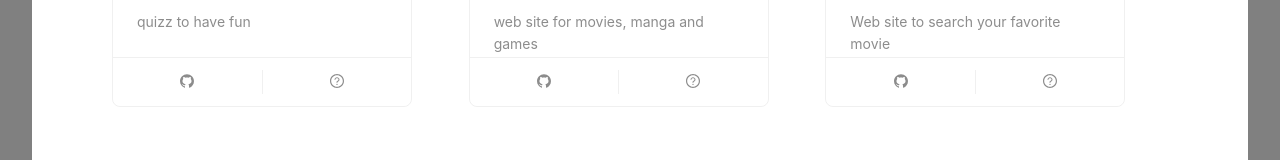
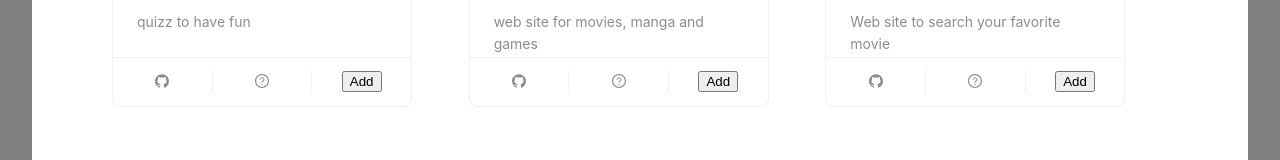
Before and after one commit to dryes380/portfolio2027Next, a React (Create React App) app in the folder front/: page /portfolio in a window 1280 px wide. Shown: the part 520-680 px from the top of the page. Built offline with nearby package versions, Linux system fonts and the light colour scheme.

Commit message:
added feature favorite

```diff
--- a/front/src/container/Portfolio.js
+++ b/front/src/container/Portfolio.js
@@ -1,60 +1,99 @@
-import React, { useState } from "react";
-import { Card, Divider, Modal, Tooltip } from 'antd'
-import { GithubOutlined, QuestionCircleOutlined } from '@ant-design/icons';
+import React, { useState, useEffect } from "react";
+import { Card, Divider, Modal, Tooltip } from "antd";
+import { GithubOutlined, QuestionCircleOutlined } from "@ant-design/icons";
 
-import { PortFolioData } from '../data/PortfolioData'
-import './Portfolio.css'
+import { PortFolioData } from "../data/PortfolioData";
+import "./Portfolio.css";
 
 const Portfolio = () => {
-  const { Meta } = Card
+  const { Meta } = Card;
+  const [favorites, setFavorites] = useState([]);
   const [isModalOpen, setIsModalOpen] = useState(false);
   const [contentTitle, setContentTitle] = useState("");
-  const [contentStack, setContentStack] = useState('')
-  const [contentDate, setContentDate] = useState('')
-  const [contentPicture, setContentPicture] = useState('')
+  const [contentStack, setContentStack] = useState("");
+  const [contentDate, setContentDate] = useState("");
+  const [contentPicture, setContentPicture] = useState("");
 
+  useEffect(() => {
+    setFavorites(PortFolioData);
+  }, []);
+
+  const handleFavorites = (id) => {
+    const newFavorites = favorites.map((item) => {
+      return item.id === id ? { ...item, favorite: !item.favorite } : item;
+    });
+
+    setFavorites(newFavorites);
+  };
   const handleCancel = () => {
     setIsModalOpen(false);
   };
 
   return (
     <div className="Content">
-      <h1 className='portfolioGeneral'>Portfolio</h1>
+      <h1 className="portfolioGeneral">Portfolio</h1>
       <Divider />
-      <div className='portfolioProjects'>
-        {PortFolioData.map((data => {
+      <div className="portfolioProjects">
+        {favorites.map((data) => {
           return (
             <Card
-              className='portfolioCards'
+              className="portfolioCards"
               cover={
                 <img
-                  className='portfolioPictures'
+                  className="portfolioPictures"
                   alt="example"
                   src={data.picture}
-                  onClick={() => window.open(data.linkRedirect, 'redirect')}
+                  onClick={() => window.open(data.linkRedirect, "redirect")}
                 />
               }
               actions={[
-                <Tooltip title='Link to source code'><GithubOutlined key='source' onClick={() => window.open(data.codeSource, 'source')} /></Tooltip>,
-                <Tooltip title='Details project'><QuestionCircleOutlined key='details' onClick={() => { setIsModalOpen(true); setContentTitle(data.title); setContentStack(data.stack); setContentDate(data.date); setContentPicture(data.picture) }} /></Tooltip>
+                <Tooltip title="Link to source code">
+                  <GithubOutlined
+                    key="source"
+                    onClick={() => window.open(data.codeSource, "source")}
+                  />
+                </Tooltip>,
+                <Tooltip title="Details project">
+                  <QuestionCircleOutlined
+                    key="details"
+                    onClick={() => {
+                      setIsModalOpen(true);
+                      setContentTitle(data.title);
+                      setContentStack(data.stack);
+                      setContentDate(data.date);
+                      setContentPicture(data.picture);
+                    }}
+                  />
+                </Tooltip>,
+                <button
+                  onClick={() => {
+                    console.log("test", data.id);
+                    handleFavorites(data.id);
+                  }}
+                >
+                  {data.favorite === true ? "Remove" : "Add"}
+                </button>,
               ]}
             >
-              <Meta
-                title={data.title}
-                description={data.description}
-              />
-              <Modal footer={null} title={contentTitle} open={isModalOpen} centered onCancel={handleCancel}>
-                <div className='portfolioModal'>
-                  <div className='modalDetails'>
+              <Meta title={data.title} description={data.description} />
+              <Modal
+                footer={null}
+                title={contentTitle}
+                open={isModalOpen}
+                centered
+                onCancel={handleCancel}
+              >
+                <div className="portfolioModal">
+                  <div className="modalDetails">
                     <div>Stack:{contentStack}</div>
                     <div>Date Création:{contentDate}</div>
                   </div>
-                  <img className='modalPicture' src={contentPicture} />
+                  <img className="modalPicture" alt="" src={contentPicture} />
                 </div>
               </Modal>
             </Card>
-          )
-        }))}
+          );
+        })}
       </div>
     </div>
   );
```
